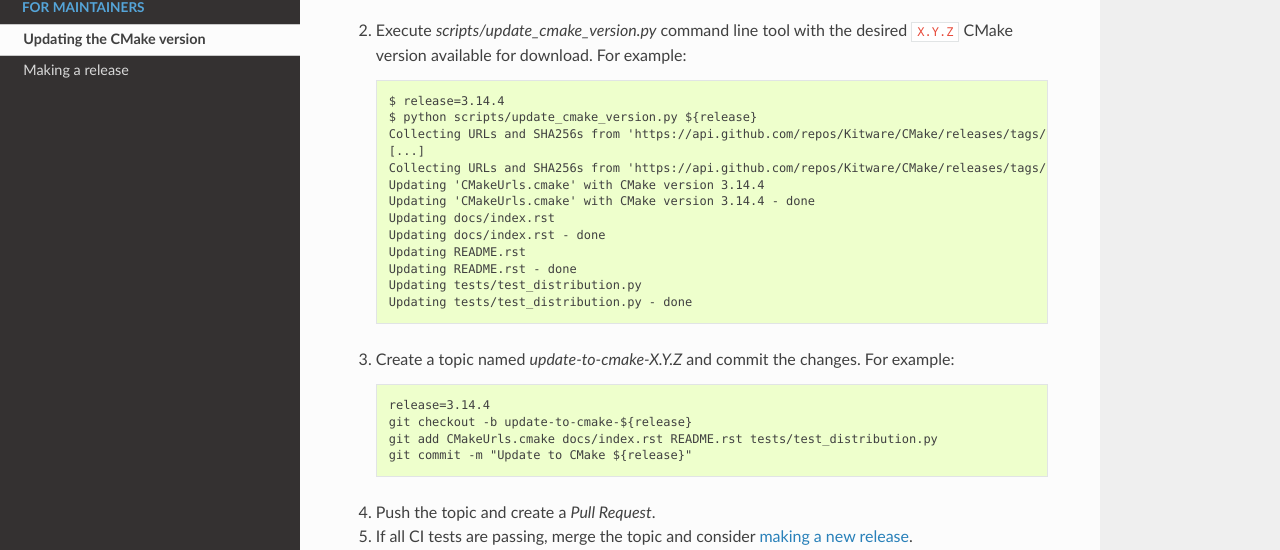
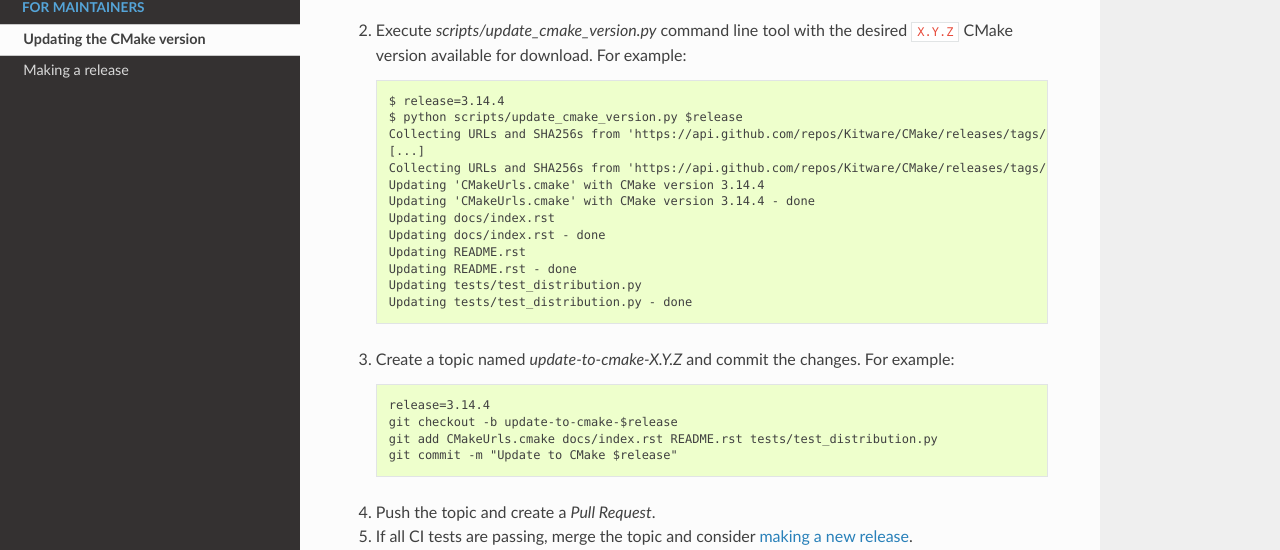
Before and after one commit to scikit-build/cmake-python-distributions, a Sphinx documentation site: the page built from docs/update_cmake_version.rst, in a window 1280 px wide and 1103 px high. Shown: the part 365-915 px from the top of the window. Built offline with Sphinx 7.4.7 and the Read the Docs theme 2.0.0, drawn with Linux system fonts in a browser that asks for light colours; the version number could not be read and is left out.

Commit message:
Drop the `{}` syntax in update example
This makes the commands easier to copy into non-bash shells, like fish, without breaking bash in the process.

```diff
--- a/docs/update_cmake_version.rst
+++ b/docs/update_cmake_version.rst
@@ -18,7 +18,7 @@
    ``X.Y.Z`` CMake version available for download. For example::
 
     $ release=3.14.4
-    $ python scripts/update_cmake_version.py ${release}
+    $ python scripts/update_cmake_version.py $release
     Collecting URLs and SHA256s from 'https://api.github.com/repos/Kitware/CMake/releases/tags/v3.14.4'
     [...]
     Collecting URLs and SHA256s from 'https://api.github.com/repos/Kitware/CMake/releases/tags/v3.14.4' - done
@@ -35,9 +35,9 @@
    For example::
 
     release=3.14.4
-    git checkout -b update-to-cmake-${release}
+    git checkout -b update-to-cmake-$release
     git add CMakeUrls.cmake docs/index.rst README.rst tests/test_distribution.py
-    git commit -m "Update to CMake ${release}"
+    git commit -m "Update to CMake $release"
 
 4. Push the topic and create a `Pull Request`.
 
```
